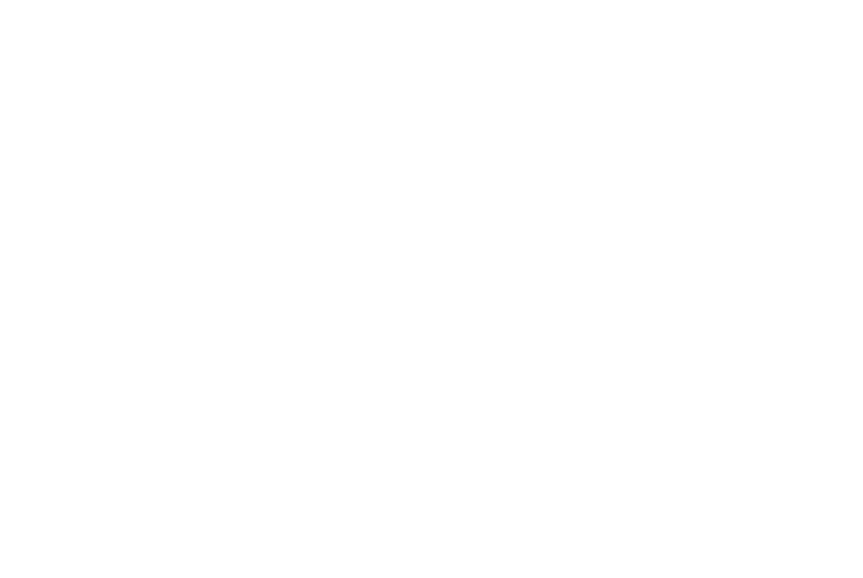
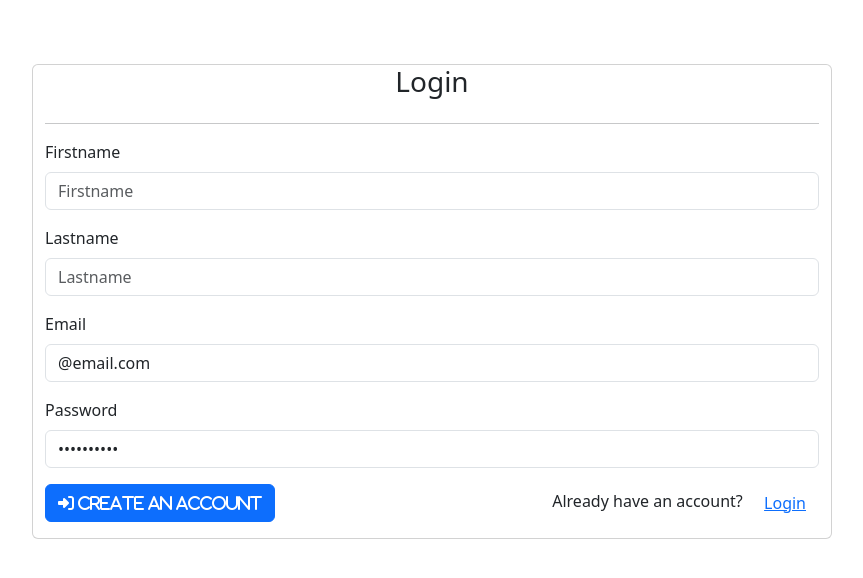
Before and after one commit to BassirouD/Dev-Web, an Angular app in the folder java-angular/book-social-network/book-network-ui/: page /register in a window 1280 px wide. Before the commit this address led to /. Shown: the top 578 px of the page, without its empty margins (208-1071 px from the left). Built offline with nearby package versions, Linux system fonts and the light colour scheme.

Commit message:
registration page implemented

```diff
--- a/java-angular/book-social-network/book-network-ui/src/app/app-routing.module.ts
+++ b/java-angular/book-social-network/book-network-ui/src/app/app-routing.module.ts
@@ -1,9 +1,11 @@
 import {NgModule} from '@angular/core';
 import {RouterModule, Routes} from '@angular/router';
 import {LoginComponent} from "./pages/login/login.component";
+import {RegisterComponent} from "./pages/register/register.component";
 
 const routes: Routes = [
-  {path: 'login', component: LoginComponent}
+  {path: 'login', component: LoginComponent},
+  {path: 'register', component: RegisterComponent}
 ];
 
 @NgModule({
--- a/java-angular/book-social-network/book-network-ui/src/app/app.module.ts
+++ b/java-angular/book-social-network/book-network-ui/src/app/app.module.ts
@@ -6,11 +6,13 @@ import {AppComponent} from './app.component';
 import {HttpClient, HttpClientModule} from "@angular/common/http";
 import { LoginComponent } from './pages/login/login.component';
 import {FormsModule} from "@angular/forms";
+import { RegisterComponent } from './pages/register/register.component';
 
 @NgModule({
   declarations: [
     AppComponent,
-    LoginComponent
+    LoginComponent,
+    RegisterComponent
   ],
   imports: [
     BrowserModule,
--- /dev/null
+++ b/java-angular/book-social-network/book-network-ui/src/app/pages/register/register.component.html
@@ -0,0 +1,37 @@
+<div class="container-fluid card login-container">
+  <h3 class="text-center">Login</h3>
+  <hr>
+  <div class="alert alert-danger" role="alert" *ngIf="errMsg.length">
+    <p *ngFor="let msg of errMsg">{{ msg }}</p>
+  </div>
+  <div class="mb-3">
+    <label for="firstname" class="form-label">Firstname</label>
+    <input [(ngModel)]="registerRequest.firstname" type="text" class="form-control" id="firstname"
+           placeholder="Firstname">
+  </div>
+  <div class="mb-3">
+    <label for="lastname" class="form-label">Lastname</label>
+    <input [(ngModel)]="registerRequest.lastname" type="text" class="form-control" id="lastname"
+           placeholder="Lastname">
+  </div>
+  <div class="mb-3">
+    <label for="email" class="form-label">Email</label>
+    <input [(ngModel)]="registerRequest.email" type="email" class="form-control" id="email" placeholder="name@example.com">
+  </div>
+  <div class="mb-3">
+    <label for="password" class="form-label">Password</label>
+    <input [(ngModel)]="registerRequest.password" type="password" class="form-control" id="password"
+           placeholder="Password">
+  </div>
+  <div class="d-flex justify-content-between mb-3">
+    <button (click)="register()" type="button" class="btn btn-primary">
+      <em class="fas fa-sign-in-alt">&nbsp;Create an account</em>
+    </button>
+    <div>
+      Already have an account?&nbsp;
+      <button (click)="login()" type="button" class="btn btn-link">
+        Login
+      </button>
+    </div>
+  </div>
+</div>
--- /dev/null
+++ b/java-angular/book-social-network/book-network-ui/src/app/pages/register/register.component.ts
@@ -0,0 +1,39 @@
+import {Component} from '@angular/core';
+import {RegistrationRequest} from "../../services/models/registration-request";
+import {Router} from "@angular/router";
+import {AuthenticationService} from "../../services/services/authentication.service";
+
+@Component({
+  selector: 'app-register',
+  templateUrl: './register.component.html',
+  styleUrl: './register.component.scss'
+})
+export class RegisterComponent {
+  registerRequest: RegistrationRequest = {email: '@email.com', firstname: '', lastname: '', password: 'password11'}
+  errMsg: Array<string> = [];
+
+  constructor(private router: Router, private authSrv: AuthenticationService) {
+  }
+
+  register() {
+    this.errMsg = [];
+    this.authSrv.register({
+      body: this.registerRequest
+    }).subscribe({
+      next: () => {
+        this.router.navigate(['activate-account'])
+      }, error: (err) => {
+        console.log(err)
+        if (err.error.validationErrors) {
+          this.errMsg = err.error.validationErrors
+        } else {
+          this.errMsg.push(err.error.error)
+        }
+      }
+    })
+  }
+
+  login() {
+    this.router.navigate(['login'])
+  }
+}
--- a/java-angular/book-social-network/book-network-ui/src/styles.scss
+++ b/java-angular/book-social-network/book-network-ui/src/styles.scss
@@ -5,5 +5,5 @@
 
 .login-container {
   width: 800px !important;
-  margin-top: 10%;
+  margin-top: 5%;
 }
```
Also changed, not shown: java-angular/book-social-network/book-network-ui/src/app/pages/register/register.component.scss (added), 1 other file (tests, documents, lock files or other folders).
